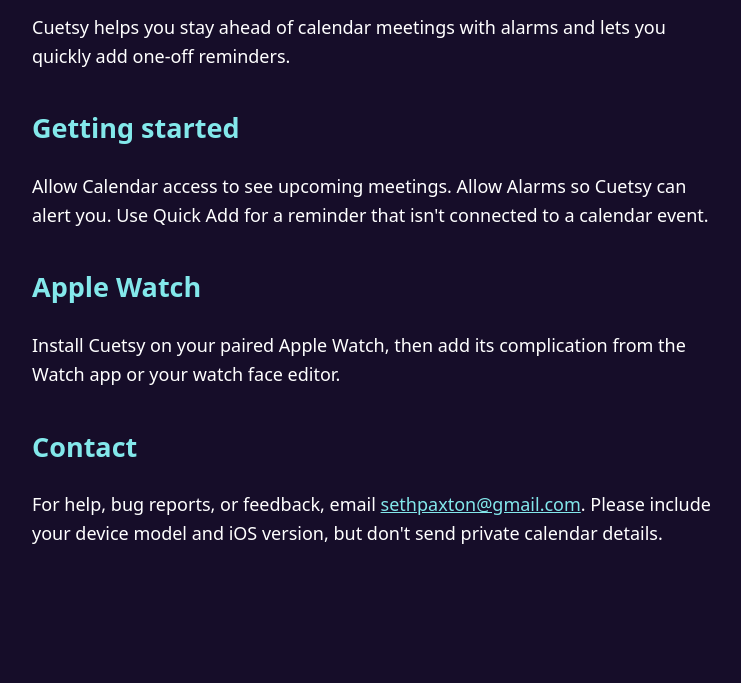
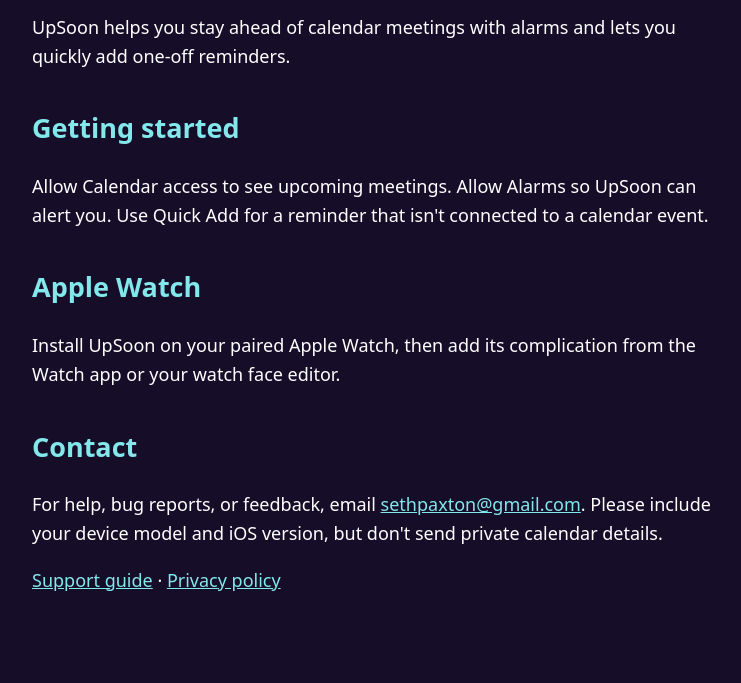
Before and after one commit to seth-paxton/cuetsy-support, a plain HTML site: page index.html in a window 1280 px wide. Shown: the part 117-800 px from the top of the page, without its empty margins (268-1009 px from the left). Drawn offline with Linux system fonts and the light colour scheme.

Commit message:
Update public documentation for UpSoon branding

```diff
--- a/index.html
+++ b/index.html
@@ -3,7 +3,7 @@
 <head>
   <meta charset="utf-8">
   <meta name="viewport" content="width=device-width, initial-scale=1">
-  <title>Cuetsy Support</title>
+  <title>UpSoon Support</title>
   <style>
     body {
       max-width: 680px;
@@ -19,17 +19,17 @@
   </style>
 </head>
 <body>
-  <h1>Cuetsy Support</h1>
-  <p>Cuetsy helps you stay ahead of calendar meetings with alarms
+  <h1>UpSoon Support</h1>
+  <p>UpSoon helps you stay ahead of calendar meetings with alarms
      and lets you quickly add one-off reminders.</p>
 
   <h2>Getting started</h2>
   <p>Allow Calendar access to see upcoming meetings. Allow Alarms
-     so Cuetsy can alert you. Use Quick Add for a reminder that
+     so UpSoon can alert you. Use Quick Add for a reminder that
      isn't connected to a calendar event.</p>
 
   <h2>Apple Watch</h2>
-  <p>Install Cuetsy on your paired Apple Watch, then add its
+  <p>Install UpSoon on your paired Apple Watch, then add its
      complication from the Watch app or your watch face editor.</p>
 
   <h2>Contact</h2>
@@ -37,5 +37,6 @@
      <a href="mailto:sethpaxton@gmail.com">sethpaxton@gmail.com</a>.
      Please include your device model and iOS version, but don't
      send private calendar details.</p>
+  <p><a href="support.html">Support guide</a> · <a href="privacy.html">Privacy policy</a></p>
 </body>
 </html>
```
